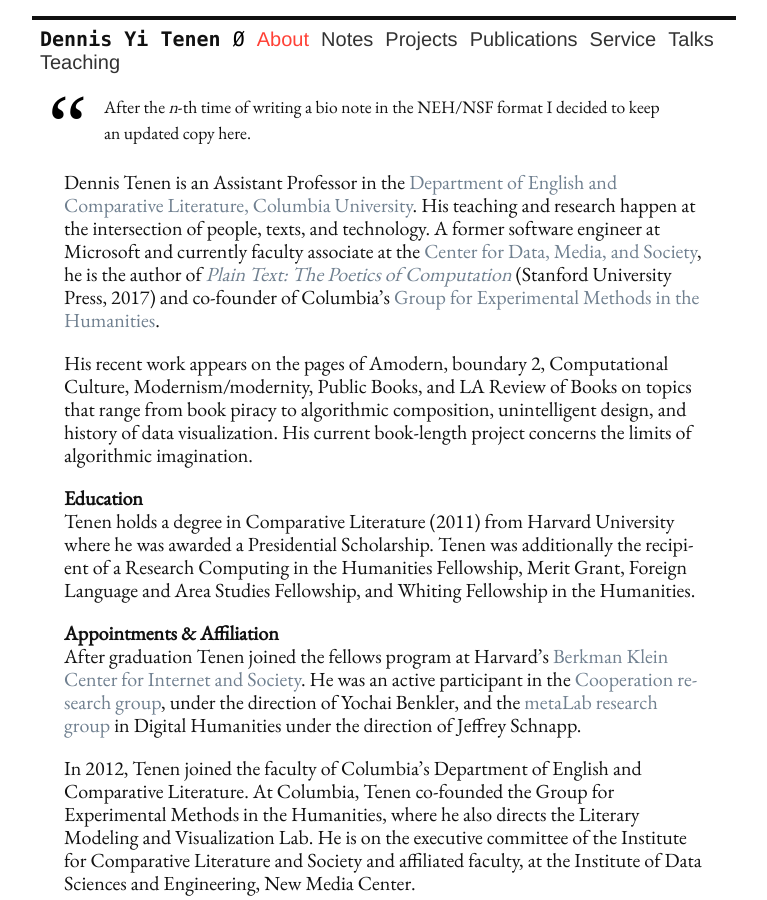
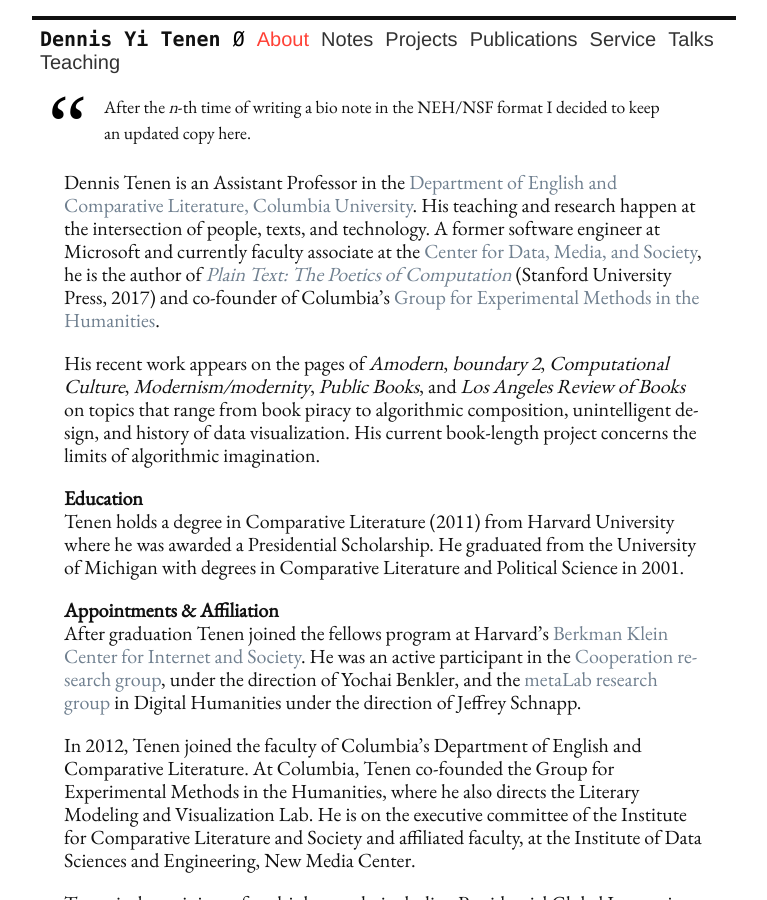
Before and after one commit to denten/denten.github.io, a Jekyll site: the page built from _pages/about.md, in a window 1280 px wide and 900 px high. Shown: the whole window, without its empty margins (256-1023 px from the left). Built offline with Jekyll 4.4.1, drawn with Linux system fonts in a browser that asks for light colours; nearby versions of some CDN libraries; library files that are not in the unit come from our copies.

Commit message:
whatever man

```diff
--- a/_pages/about.md
+++ b/_pages/about.md
@@ -15,11 +15,11 @@
 Computation][3]* (Stanford University Press, 2017) and co-founder of
 Columbia's [Group for Experimental Methods in the Humanities][4].
 
-His recent work appears on the pages of Amodern, boundary 2, Computational
-Culture, Modernism/modernity, Public Books, and LA Review of Books on topics
-that range from book piracy to algorithmic composition, unintelligent design,
-and history of data visualization. His current book-length project concerns
-the limits of algorithmic imagination.
+His recent work appears on the pages of *Amodern*, *boundary 2*,
+*Computational Culture*, *Modernism/modernity*, *Public Books*, and *Los
+Angeles Review of Books* on topics that range from book piracy to algorithmic
+composition, unintelligent design, and history of data visualization. His
+current book-length project concerns the limits of algorithmic imagination.
 
 [1]: http://english.columbia.edu
 [2]: http://datascience.columbia.edu/new-media
@@ -29,10 +29,9 @@
 ### Education
 
 Tenen holds a degree in Comparative Literature (2011) from **Harvard
-University** where he was awarded a Presidential Scholarship. Tenen was
-additionally the recipient of a Research Computing in the Humanities
-Fellowship, Merit Grant, Foreign Language and Area Studies Fellowship, and
-Whiting Fellowship in the Humanities.
+University** where he was awarded a Presidential Scholarship. He graduated
+from the University of Michigan with degrees in Comparative Literature and
+Political Science in 2001.
 
 ### Appointments & Affiliation
 
```
